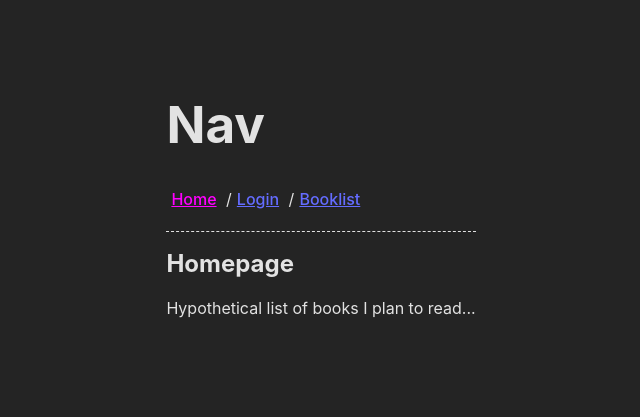
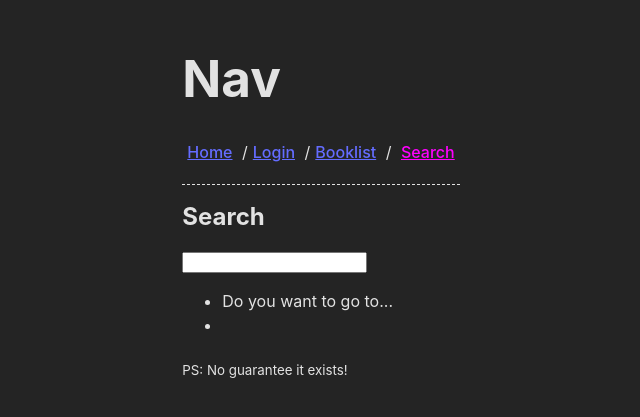
Before and after one commit to line-em/react-router-scrimba, a React (Vite) app: page /search in a window 1280 px wide. Before the commit this address led to /. Shown: the part 233-650 px from the top of the page, without its empty margins (319-959 px from the left). Built offline with nearby package versions, Linux system fonts and the light colour scheme.

Commit message:
Add useLocation, search, state

```diff
--- a/src/App.jsx
+++ b/src/App.jsx
@@ -1,4 +1,5 @@
 import { Route, Routes } from "react-router-dom";
+import Search from "./assets/Search.jsx";
 import Book from "./pages/Book";
 import Booklist from "./pages/Booklist";
 import Home from "./pages/Home";
@@ -8,7 +9,7 @@ import NotFound from "./pages/NotFound";
 
 // React Router documentation is found here: https://reactrouter.com/docs/en/v6/getting-started/concepts
 
-function App() {
+export default function App() {
 	// First, use <BrowserRouter> to create a <Router> component. Our <App /> is wrapped in it.
 	// Then, you can proceed as follows:
 	return (
@@ -20,6 +21,7 @@ function App() {
 			{/* Here we DEFINE the routes, but it doesn't generate any anchor links nor anything like that. */}
 			<Routes>
 				<Route path="/" element={<Home />} />
+				<Route path="/search" element={<Search />} />
 				<Route path="/login" element={<Login />} />
 				{/* The following is not a self-closing tag. That's because there's child navigation. */}
 				{/* This is a nested route. */}
@@ -42,5 +44,3 @@ function App() {
 		</>
 	);
 }
-
-export default App;
--- /dev/null
+++ b/src/assets/Search.jsx
@@ -0,0 +1,26 @@
+import { NavLink, useSearchParams } from "react-router-dom";
+
+export default function Search() {
+	const [searchParams, setSearchParams] = useSearchParams("");
+	const search = searchParams.get("search");
+
+	// If you want to store search data, do it like this, with useSearchParams.
+	return (
+		<>
+			<h2>Search</h2>
+			<input
+				type={"text"}
+				onChange={(e) => setSearchParams({ search: e.target.value })}
+				value={search}
+			/>
+			<br />
+			<ul>
+				<li>Do you want to go to...</li>
+				<li>
+					<NavLink to={`{/search?${search}}`}>{search}</NavLink>
+				</li>
+			</ul>
+			<sub>PS: No guarantee it exists!</sub>
+		</>
+	);
+}
--- a/src/index.css
+++ b/src/index.css
@@ -39,7 +39,6 @@ body {
 	margin: 1rem auto;
 	padding: 1rem;
 	width: 50%;
-
 	display: flex;
 	flex-direction: column;
 	justify-content: center;
--- a/src/pages/Book.jsx
+++ b/src/pages/Book.jsx
@@ -16,6 +16,7 @@ export default function Book(props) {
 	const goBack = () => {
 		navigate("/booklist");
 	};
+
 	// To go forward or backwards, you could also use:
 	// const goForward = () => {
 	// 	navigate(`/booklist/${currentBook.id + 1}`);
--- a/src/pages/Home.jsx
+++ b/src/pages/Home.jsx
@@ -1,6 +1,14 @@
+import { useLocation } from "react-router-dom";
+
 export default function Home() {
+	const location = useLocation();
+	// This is how to access previous state.
 	return (
 		<div>
+			{location?.state?.message && (
+				<sub style={{ color: "magenta" }}>{location.state.message}</sub>
+			)}
+			{/* It's useful to use optional chaining, as to avoid errors. In this case, if there is a state, it will show an special message. (Page not found! Back to Home...) */}
 			<h2 className="">Homepage</h2>
 			<p>Hypothetical list of books I plan to read...</p>
 		</div>
--- a/src/pages/Nav.jsx
+++ b/src/pages/Nav.jsx
@@ -15,7 +15,7 @@ export default function Nav() {
 			{/*  */}
 			{/* This has some extra functionality, and it's best used in a Navbar. */}
 			<NavLink to={`/`}>Home</NavLink> /<NavLink to={`/login`}>Login</NavLink> /
-			<NavLink to={`/booklist`}>Booklist</NavLink>
+			<NavLink to={`/booklist`}>Booklist</NavLink> / <NavLink to={`/search`}>Search</NavLink>
 			{/* It will automatically grab the .active class from your styles. Theoritically you can customize, but I was unable to.*/}
 			<hr />
 		</div>
--- a/src/pages/NotFound.jsx
+++ b/src/pages/NotFound.jsx
@@ -5,7 +5,10 @@ export default function NotFound() {
 	const navigate = useNavigate();
 	useEffect(() => {
 		setTimeout(() => {
-			navigate("/");
+			navigate("/", { state: { message: "Page not found! Back to home..." } });
+			// We can pass a persistant state, like a message, to the next page.
+			// We can access this with useLocation(). Check <Home />, our redirect page,
+			// to see how we can access this state.
 		}, 1000);
 	}, []);
 
```
